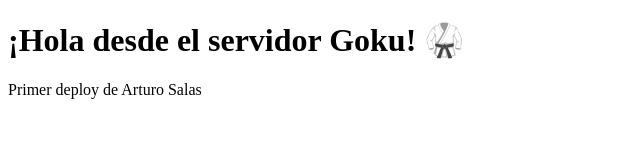
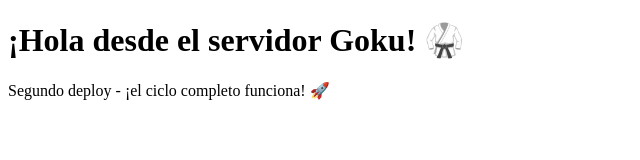
Before and after one commit to artosalas/project-deploys, a plain HTML site: page index.html in a window 1280 px wide. Shown: the whole page, without its empty margins (0-640 px from the left). Drawn offline with Linux system fonts and the light colour scheme.

Commit message:
segundo deploy

```diff
--- a/index.html
+++ b/index.html
@@ -6,6 +6,6 @@
 </head>
 <body>
     <h1>¡Hola desde el servidor Goku! 🥋</h1>
-    <p>Primer deploy de Arturo Salas</p>
+    <p>Segundo deploy - ¡el ciclo completo funciona! 🚀</p>
 </body>
 </html>
```
